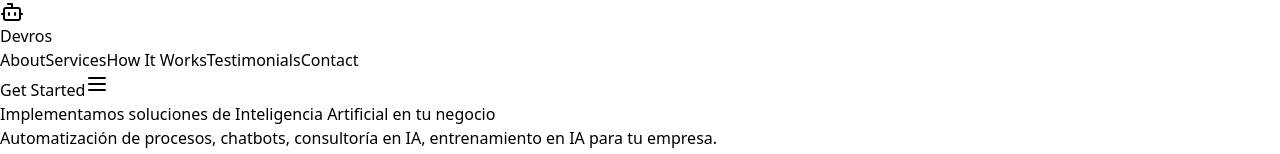
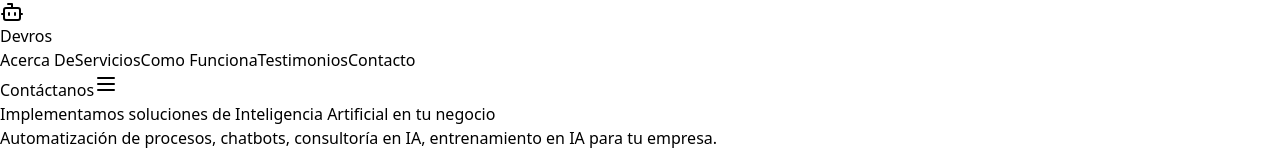
Before and after one commit to vechicin/devros-front, a React (Vite) app: page / in a window 1280 px wide. Shown: the top 154 px of the page. Built offline with nearby package versions, Linux system fonts and the light colour scheme.

Commit message:
Update Header.tsx

```diff
--- a/src/components/Header.tsx
+++ b/src/components/Header.tsx
@@ -52,7 +52,7 @@
                 isScrolled ? "text-gray-700" : "text-white"
               }`}
             >
-              About
+              Acerca De
             </a>
             <a
               href="#services"
@@ -60,7 +60,7 @@
                 isScrolled ? "text-gray-700" : "text-white"
               }`}
             >
-              Services
+              Servicios
             </a>
             <a
               href="#how-it-works"
@@ -68,7 +68,7 @@
                 isScrolled ? "text-gray-700" : "text-white"
               }`}
             >
-              How It Works
+              Como Funciona
             </a>
             <a
               href="#testimonials"
@@ -76,7 +76,7 @@
                 isScrolled ? "text-gray-700" : "text-white"
               }`}
             >
-              Testimonials
+              Testimonios
             </a>
             <a
               href="#contact"
@@ -84,7 +84,7 @@
                 isScrolled ? "text-gray-700" : "text-white"
               }`}
             >
-              Contact
+              Contacto
             </a>
           </nav>
 
@@ -97,7 +97,7 @@
                 : "bg-white text-blue-900 hover:bg-blue-50"
             }`}
           >
-            Get Started
+            Contáctanos
           </a>
 
           {/* Mobile Menu Button */}
```
